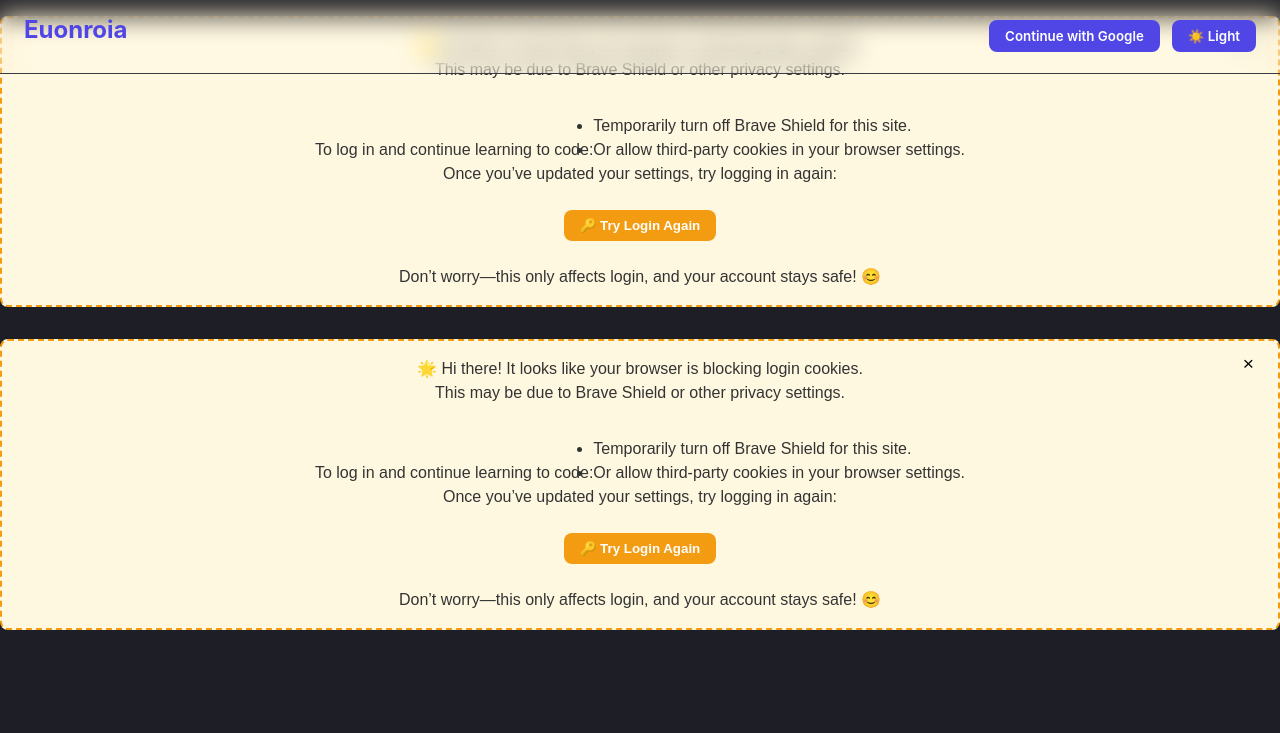
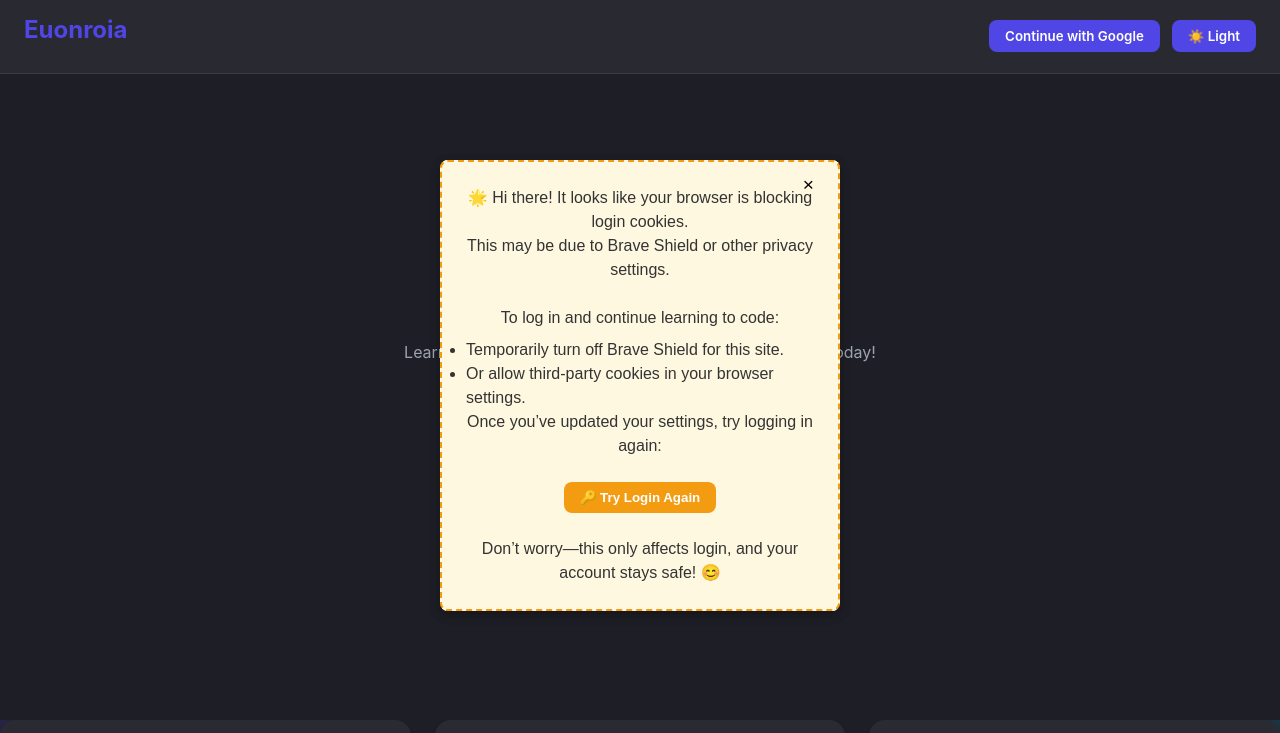
Before and after one commit to euonoia/euonroia, a React (Vite) app in the folder frontend/: page / in a window 1280 px wide. Shown: the top 733 px of the page. Built offline with nearby package versions, Linux system fonts and the light colour scheme; no server answers.

Commit message:
Update LoginWarning.tsx

```diff
--- a/frontend/src/components/messages/LoginWarning.tsx
+++ b/frontend/src/components/messages/LoginWarning.tsx
@@ -1,3 +1,4 @@
+// src/components/LoginWarning.tsx
 import { useEffect, useState } from "react";
 import { checkThirdPartyCookies } from "../../utils/checkCookies";
 import { useUser } from "../../context/UserContext";
@@ -5,15 +6,29 @@ import { useUser } from "../../context/UserContext";
 export default function LoginWarning() {
   const { signInWithGoogle } = useUser();
   const [blocked, setBlocked] = useState(false);
-  const [visible, setVisible] = useState(true); // track if user closed it
-
-  const checkCookies = async () => {
-    const allowed = await checkThirdPartyCookies();
-    setBlocked(!allowed);
-  };
+  const [visible, setVisible] = useState(true);
 
   useEffect(() => {
-    checkCookies();
+    let interval: number;
+
+    const check = async () => {
+      const allowed = await checkThirdPartyCookies();
+      if (allowed) {
+        setBlocked(false);
+        setVisible(false);
+        clearInterval(interval);
+      } else {
+        setBlocked(true);
+      }
+    };
+
+    // Initial check
+    check();
+
+    // Poll every 3 seconds in case user toggles Brave Shield or privacy settings
+    interval = window.setInterval(check, 3000);
+
+    return () => clearInterval(interval);
   }, []);
 
   if (!blocked || !visible) return null;
@@ -21,15 +36,20 @@ export default function LoginWarning() {
   return (
     <div
       style={{
-        position: "relative",
-        padding: "1rem 1.5rem",
-        margin: "1rem 0",
+        position: "fixed",
+        top: "20%",
+        left: "50%",
+        transform: "translateX(-50%)",
+        maxWidth: "400px",
+        padding: "1.5rem",
         border: "2px dashed #f39c12",
         backgroundColor: "#fff8e1",
         borderRadius: "0.5rem",
         textAlign: "center",
         fontFamily: "Arial, sans-serif",
         color: "#333",
+        zIndex: 9999,
+        boxShadow: "0 4px 12px rgba(0,0,0,0.15)",
       }}
     >
       {/* Close Button */}
```
